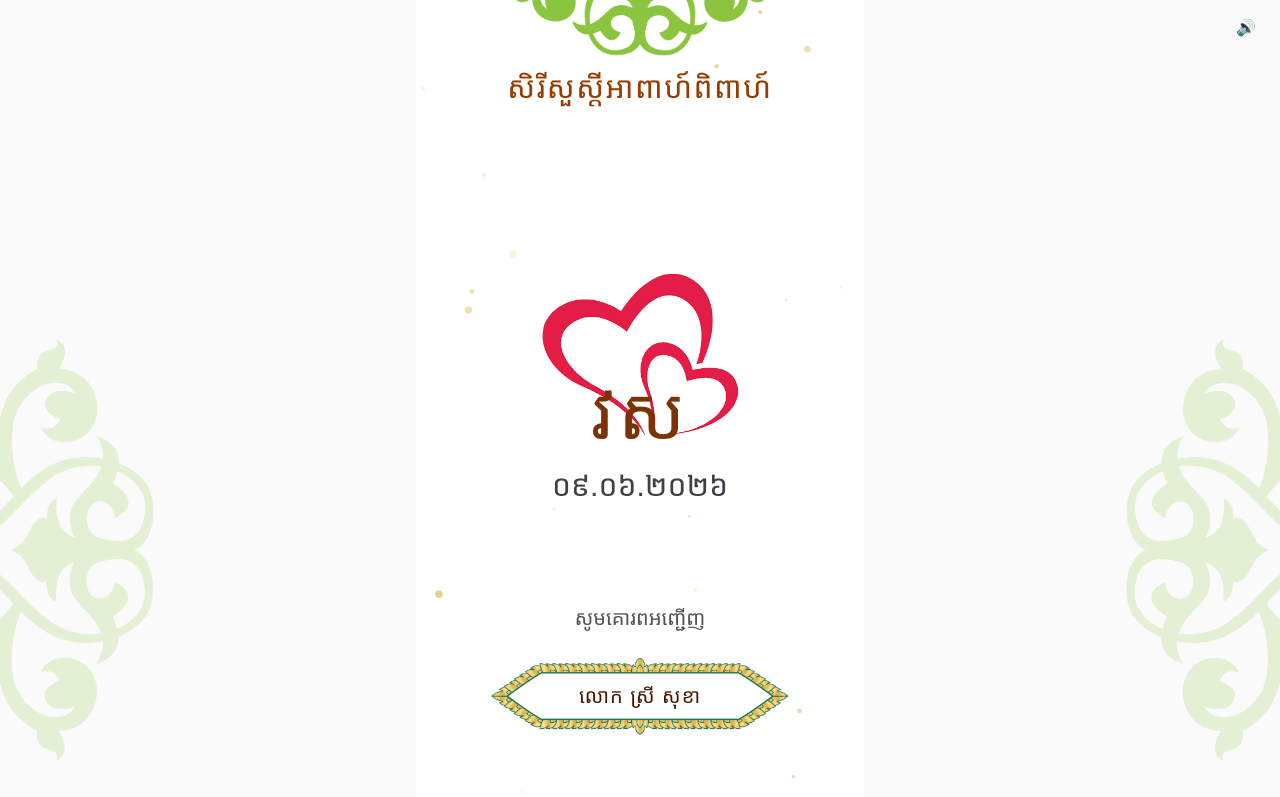
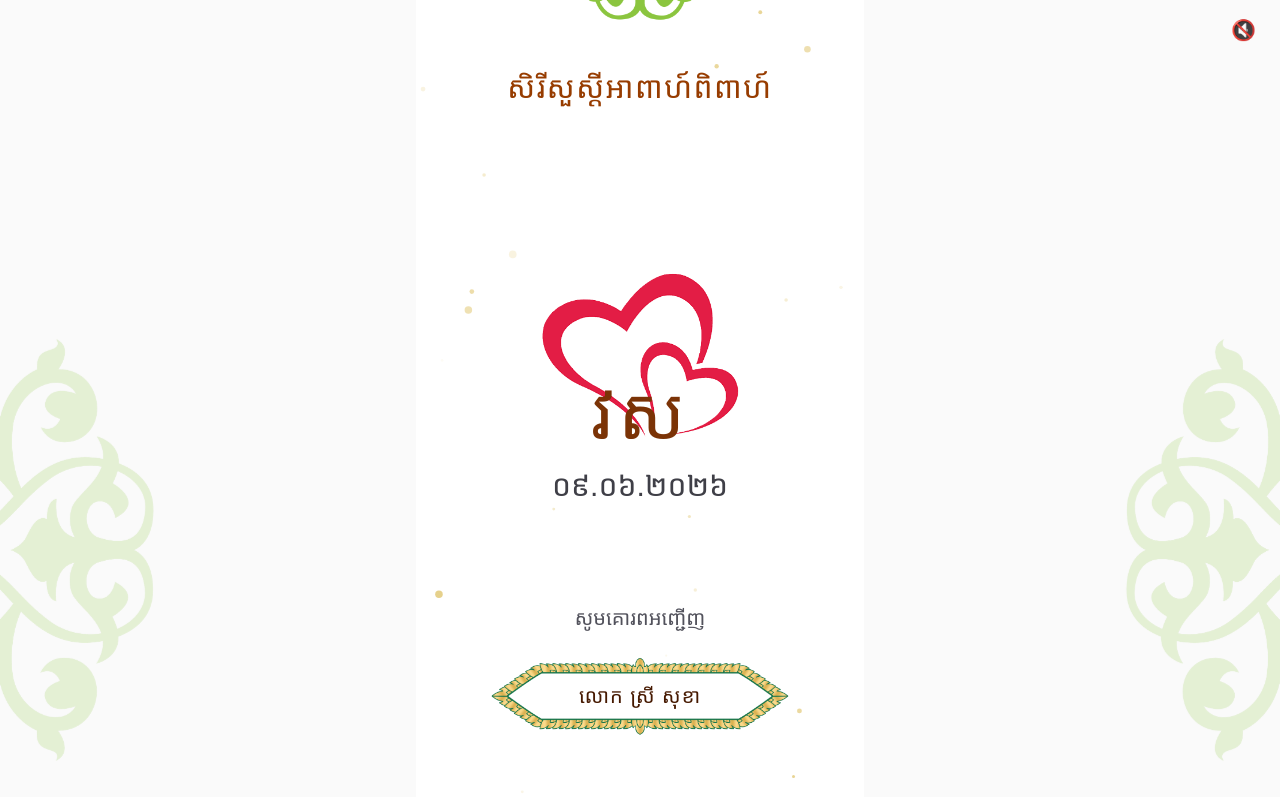
Before and after one commit to lengtith/sample-online-invitation, a Next.js app: page / in a window 1280 px wide. Shown: the top 797 px of the page. Built offline with nearby package versions, Linux system fonts and the light colour scheme; a web font is replaced by a local one.

Commit message:
Set play audio on tap/click

```diff
--- a/src/app/page.tsx
+++ b/src/app/page.tsx
@@ -1,28 +1,62 @@
 "use client";
 
-import React, { Suspense, useRef } from "react";
+import React, { Suspense, useEffect, useRef, useState } from "react";
 
-import { InvitationInner } from "@/components/InvitationInner";
 import { MainInvitation } from "@/components/MainInvitation";
 
 export default function Home() {
-  const [showContent, setShowContent] = React.useState<boolean>(false);
-  const [isMusicPlaying, setIsMusicPlaying] = React.useState<boolean>(true);
+  const [isMusicPlaying, setIsMusicPlaying] = useState(false);
 
   const audioRef = useRef<HTMLAudioElement | null>(null);
 
-  const playMusic = () => {
-    if (audioRef.current) {
-      audioRef.current.play();
+  useEffect(() => {
+    const startAudio = async () => {
+      const audio = audioRef.current;
+
+      if (!audio) return;
+
+      try {
+        await audio.play();
+        setIsMusicPlaying(true);
+      } catch (error) {
+        console.error("Audio autoplay blocked:", error);
+        setIsMusicPlaying(false);
+      }
+
+      document.removeEventListener("click", startAudio);
+      document.removeEventListener("touchstart", startAudio);
+    };
+
+    document.addEventListener("click", startAudio);
+    document.addEventListener("touchstart", startAudio);
+
+    return () => {
+      document.removeEventListener("click", startAudio);
+      document.removeEventListener("touchstart", startAudio);
+    };
+  }, []);
+
+  const playMusic = async () => {
+    const audio = audioRef.current;
+
+    if (!audio) return;
+
+    try {
+      await audio.play();
       setIsMusicPlaying(true);
+    } catch (error) {
+      console.error("Unable to play audio:", error);
+      setIsMusicPlaying(false);
     }
   };
 
   const pauseMusic = () => {
-    if (audioRef.current) {
-      audioRef.current.pause();
-      setIsMusicPlaying(false);
-    }
+    const audio = audioRef.current;
+
+    if (!audio) return;
+
+    audio.pause();
+    setIsMusicPlaying(false);
   };
 
   return (
@@ -33,25 +67,37 @@ export default function Home() {
         </div>
       }
     >
-      <div className="fixed w-full z-30 flex items-center justify-end px-6 py-4 bg-transparent">
-        {/* <button
-          className={`${showContent ? "block" : "opacity-0 pointer-events-none"}`}
-          onClick={() => setShowContent(false)}
+      <div className="fixed right-0 top-0 z-30 flex items-center justify-end px-6 py-4">
+        <audio
+          ref={audioRef}
+          loop
+          playsInline
+          preload="auto"
+          onPlay={() => setIsMusicPlaying(true)}
+          onPause={() => setIsMusicPlaying(false)}
         >
-          🔙
-        </button> */}
-
-        <audio ref={audioRef} autoPlay loop>
           <source src="/music/wedding.mp3" type="audio/mpeg" />
         </audio>
+
         {isMusicPlaying ? (
-          <button onClick={pauseMusic}>🔊</button>
+          <button
+            onClick={pauseMusic}
+            className="text-xl"
+            aria-label="Pause music"
+          >
+            🔊
+          </button>
         ) : (
-          <button onClick={playMusic}>🔇</button>
+          <button
+            onClick={playMusic}
+            className="text-xl"
+            aria-label="Play music"
+          >
+            🔇
+          </button>
         )}
       </div>
 
-      {/* <InvitationInner /> */}
       <MainInvitation />
     </Suspense>
   );
--- a/src/components/MainInvitation.tsx
+++ b/src/components/MainInvitation.tsx
@@ -175,7 +175,7 @@ export const MainInvitation = () => {
               alt=""
               width={1000}
               height={300}
-              className="absolute object-contain -top-48 left-0 w-full h-auto"
+              className="absolute object-contain -top-48 left-0 max-h-64"
               priority
             />
 
```
